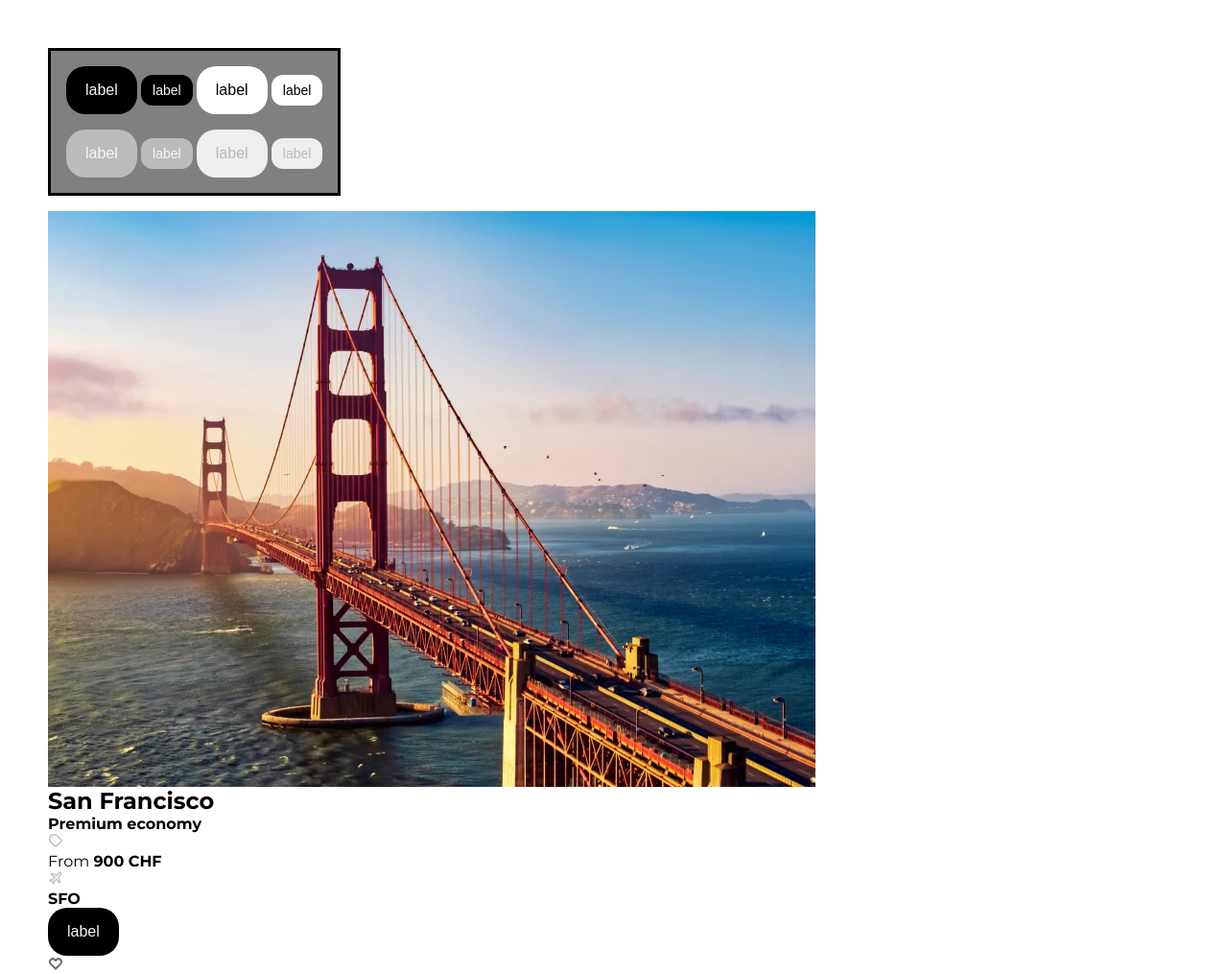
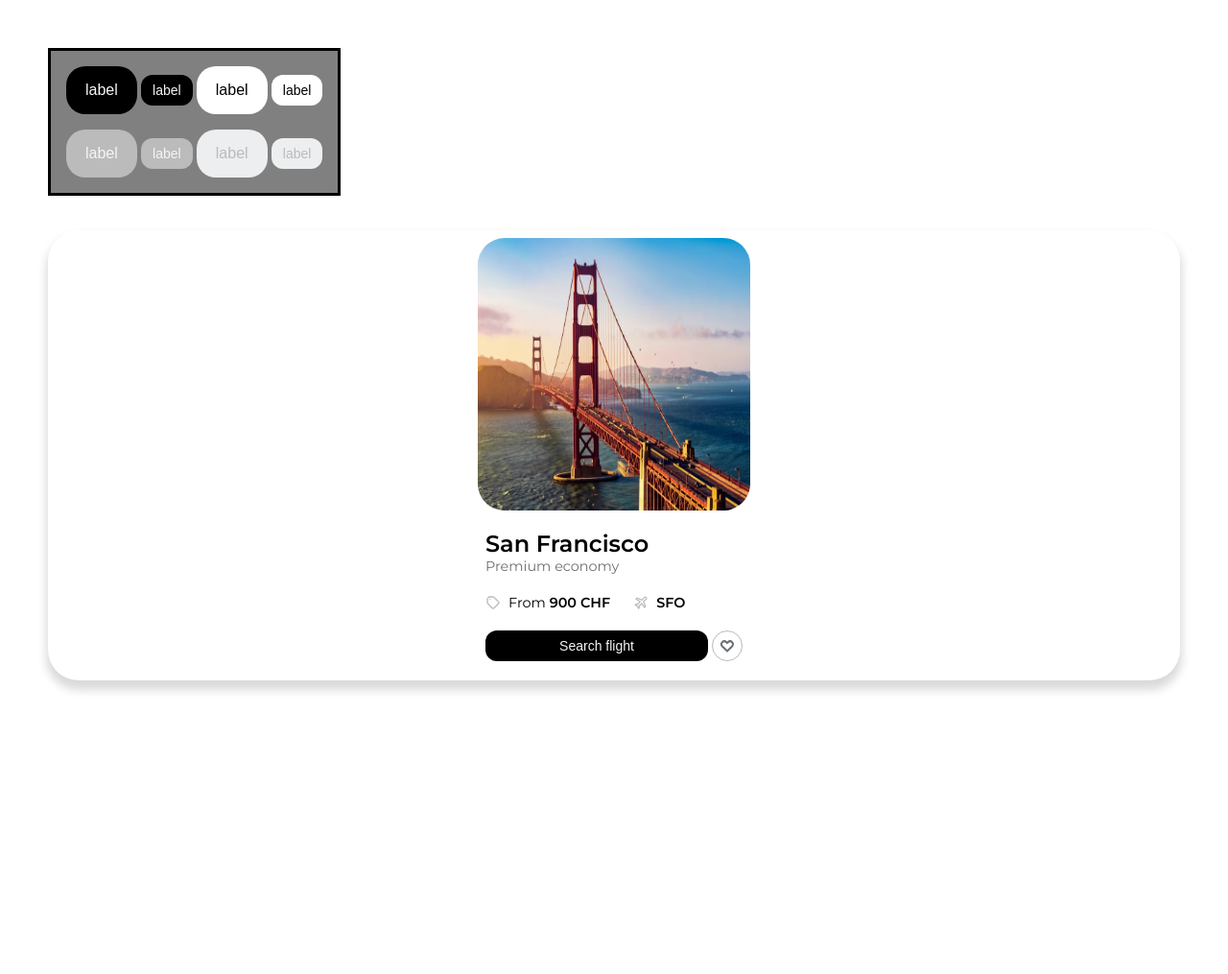
Before and after one commit to NinoBirbaum/code, a website built with Parcel: page src/index.html in a window 1280 px wide. Shown: the whole page at 96% size. After the commit the page ends 800 px from the top, so only its background shows below. Built offline with nearby package versions, Linux system fonts and the light colour scheme; a web font is replaced by a local one.

Commit message:
css terminé

```diff
--- a/src/index.html
+++ b/src/index.html
@@ -30,12 +30,19 @@
     </div>
 
     <div class="card">
-      <img src="/src/img/image-pont-rouge.png" alt="image de pont rouge" />
+      <img
+        class="img-card"
+        src="/src/img/image-pont-rouge.png"
+        alt="image de pont rouge"
+      />
       <div class="content-card">
-        <h2>San Francisco</h2>
-        <h4>Premium economy</h4>
+        <div class="title">
+          <h2>San Francisco</h2>
+          <h4>Premium economy</h4>
+        </div>
+
         <div class="information-card">
-          <div class="price-section-card">
+          <div class="price-and-airport-section-card">
             <svg
               xmlns="http://www.w3.org/2000/svg"
               width="16"
@@ -50,7 +57,7 @@
             </svg>
             <p>From <strong>900 CHF</strong></p>
           </div>
-          <div class="airport-section-card">
+          <div class="price-and-airport-section-card">
             <svg
               xmlns="http://www.w3.org/2000/svg"
               width="16"
@@ -67,7 +74,7 @@
           </div>
         </div>
         <div class="CTAs-card">
-          <button class="default light" href="">label</button>
+          <button class="small light" href="">Search flight</button>
           <div class="savetofavorite">
             <svg
               xmlns="http://www.w3.org/2000/svg"
--- a/src/scss/main.scss
+++ b/src/scss/main.scss
@@ -8,6 +8,6 @@ body {
   display: flex;
   flex-direction: column;
   margin: 50px;
-  gap: 16px;
+  gap: 36px;
   font-family: Montserrat;
 }
--- a/src/scss/modules/_card.scss
+++ b/src/scss/modules/_card.scss
@@ -0,0 +1,88 @@
+.img-card {
+  aspect-ratio: 1/1;
+  border-radius: 28px;
+  background: url(/src/img/image-pont-rouge.png) lightgray -6.84px 0px /
+    104.817% 100% no-repeat;
+  width: 284px;
+  height: 284px;
+}
+
+.title {
+  display: flex;
+  flex-direction: column;
+  align-items: flex-start;
+  align-self: stretch;
+}
+
+h2 {
+  font-size: 1.5rem;
+  font-weight: 600;
+}
+
+h4 {
+  color: var(--Primary-600, #6c6f72);
+  font-size: 0.9rem;
+  font-weight: 400;
+}
+
+.card {
+  display: flex;
+  padding: 8px;
+  flex-direction: column;
+  align-items: center;
+  gap: 16px;
+  border-radius: 32px;
+  background: var(--Primary-0, #fff);
+  box-shadow: 0 8px 10px 2px rgba(0, 0, 0, 0.15);
+}
+
+.content-card {
+  display: flex;
+  width: 284px;
+  padding: 4px 8px 12px 8px;
+  flex-direction: column;
+  align-items: flex-start;
+  gap: 20px;
+}
+
+.information-card {
+  display: flex;
+  align-items: center;
+  gap: 24px;
+  align-self: stretch;
+}
+
+.price-and-airport-section-card {
+  display: flex;
+  align-items: center;
+  gap: 8px;
+}
+
+.CTAs-card {
+  display: flex;
+  align-items: flex-start;
+  gap: 4px;
+  align-self: stretch;
+}
+
+.savetofavorite {
+  display: flex;
+  width: 32px;
+  height: 32px;
+  justify-content: center;
+  align-items: center;
+  aspect-ratio: 1/1;
+  border-radius: 64px;
+  border: 1px solid var(--Primary-500, #b4bbc0);
+}
+
+p {
+  color: var(--Primary-900, #000);
+  font-family: Montserrat;
+  font-size: 0.9rem;
+  font-weight: 400;
+}
+
+strong {
+  font-weight: 600;
+}
--- a/src/scss/modules/_cta.scss
+++ b/src/scss/modules/_cta.scss
@@ -15,6 +15,7 @@ button {
   display: inline-flex;
   justify-content: center;
   align-items: center;
+  flex: 1 0 0;
 }
 
 .default {
```
